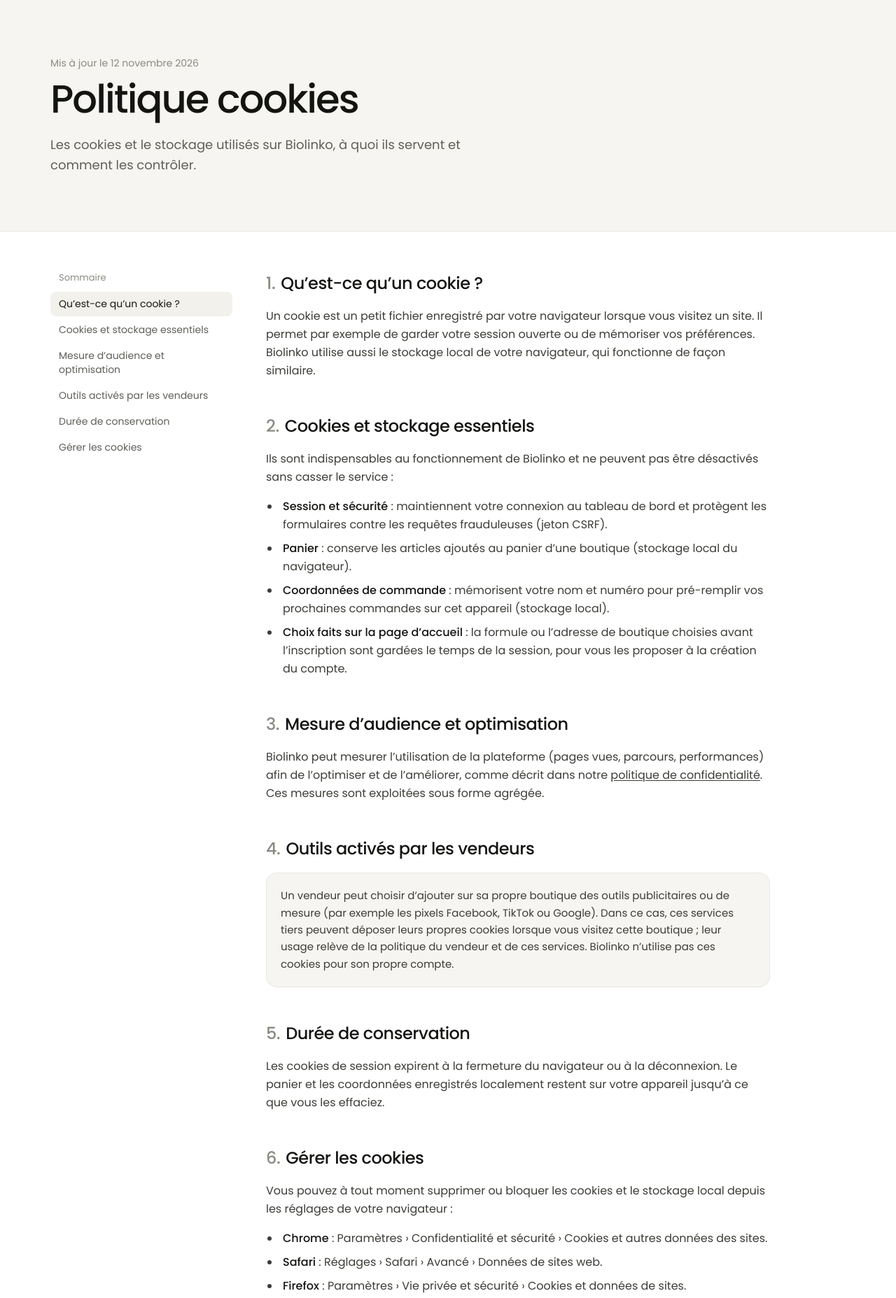
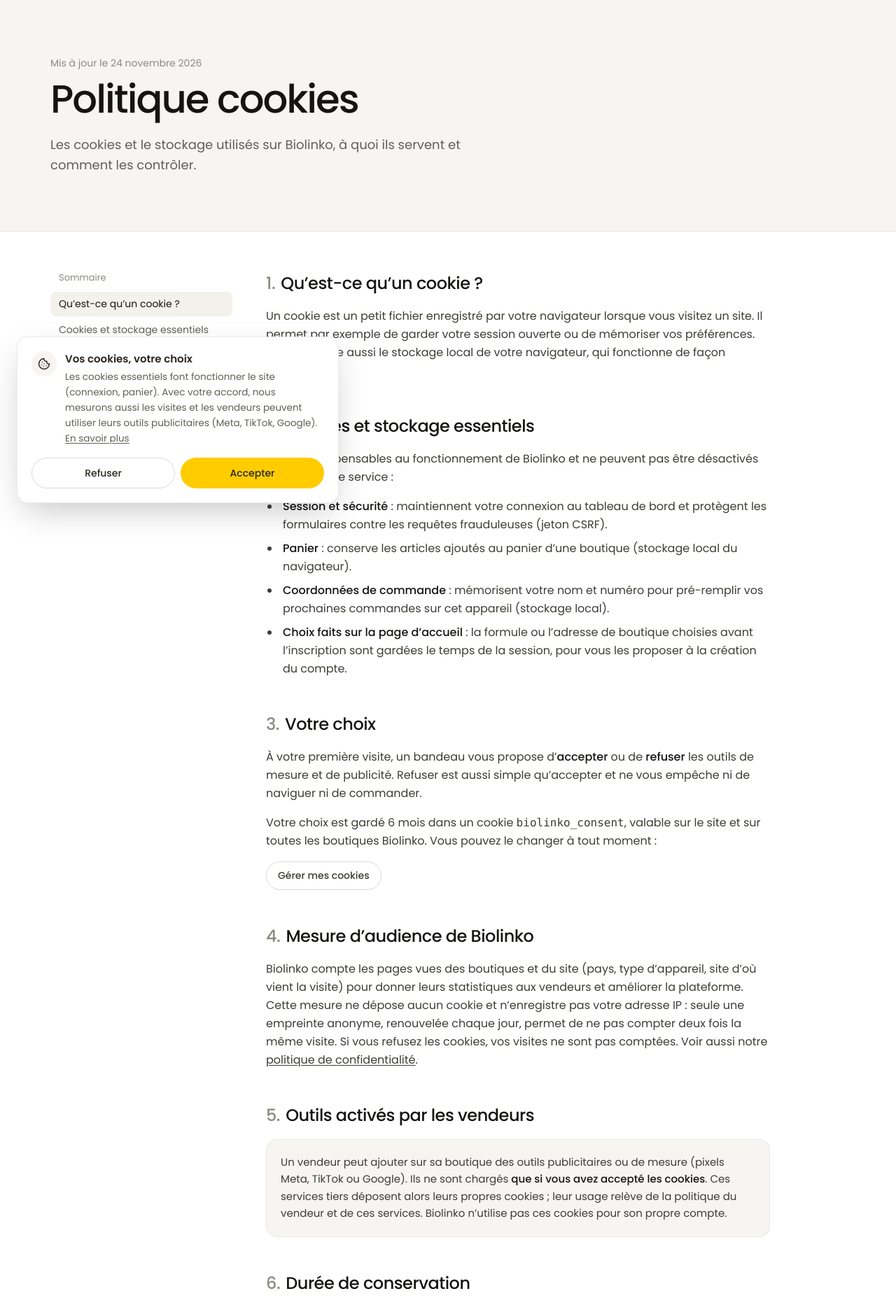
Before and after one commit to Franck-Dimitri/biolinko, a Laravel app: page /politique-des-cookies in a window 1280 px wide. Shown: the part 65-1920 px from the top of the page at 70% size. Run offline with Laravel 12, Linux system fonts and the light colour scheme; style sheets or scripts are compiled from the project's sources; some libraries are stand-ins or nearby versions.

Commit message:
feat(cookies): bandeau de consentement et blocs de chargement
- Bandeau accepter / refuser sur les pages publiques, choix gardé 6 mois sur toutes les boutiques
- Pixels Meta, TikTok et Google des vendeurs chargés seulement après accord
- Visiteurs qui refusent non comptés dans la mesure des visites
- Politique cookies mise à jour, bouton « Gérer mes cookies », lien dans le pied des boutiques
- Blocs de chargement : navigations lentes du tableau de bord et des boutiques, photos, premier affichage

```diff
--- a/app/Http/Middleware/TrackVisit.php
+++ b/app/Http/Middleware/TrackVisit.php
@@ -47,7 +47,7 @@ class TrackVisit
         }
         $name = (string) $request->route()?->getName();
         $page = self::PAGES[$name] ?? ($name === 'welcome' || str_starts_with($name, 'site.') ? 'site' : null);
-        if (! $page || TemplateStats::isBot($request->userAgent()) || $request->has('apercu')) {
+        if (! $page || TemplateStats::isBot($request->userAgent()) || $request->has('apercu') || $request->cookie('biolinko_consent') === 'refused') {
             return null;
         }
 
--- a/bootstrap/app.php
+++ b/bootstrap/app.php
@@ -29,6 +29,9 @@ return Application::configure(basePath: dirname(__DIR__))
             HandleInertiaRequests::class,
             LogoutBannedUser::class,
         ]);
+
+        // Choix cookies du visiteur : écrit par le navigateur, lu tel quel par le serveur
+        $middleware->encryptCookies(except: ['biolinko_consent']);
 
         $middleware->alias([
             'role' => EnsureUserHasRole::class,
--- a/resources/css/app.css
+++ b/resources/css/app.css
@@ -70,3 +70,24 @@
 .animate-marquee:hover {
     animation-play-state: paused;
 }
+
+
+/* Blocs de chargement : translucides, suivent la couleur du texte (lisibles sur fond clair comme sombre) */
+.skel {
+    background-color: currentColor;
+    opacity: 0.07;
+    animation: skel-pulse 1.4s ease-in-out infinite;
+}
+img.skel-img {
+    background-color: rgba(127, 127, 127, 0.14);
+    animation: skel-img 1.4s ease-in-out infinite;
+}
+@keyframes skel-pulse {
+    50% { opacity: 0.14; }
+}
+@keyframes skel-img {
+    50% { background-color: rgba(127, 127, 127, 0.24); }
+}
+@media (prefers-reduced-motion: reduce) {
+    .skel, img.skel-img { animation: none; }
+}
--- /dev/null
+++ b/resources/js/Components/CookieBanner.jsx
@@ -0,0 +1,54 @@
+import { router } from '@inertiajs/react';
+import { AnimatePresence, motion } from 'framer-motion';
+import { Cookie } from 'lucide-react';
+import { useEffect, useState } from 'react';
+import { getConsent, setConsent } from '@/Components/consent';
+import { contrastColor } from '@/Components/Storefront/theme';
+
+// Pages publiques où le bandeau s'affiche (pas le tableau de bord ni l'administration)
+const PUBLIC = ['Welcome', 'Site/', 'Legal/', 'Storefront/', 'Payment/', 'OrderTracking/', 'Errors/'];
+const isPublic = (component = '') => PUBLIC.some((p) => component === p || component.startsWith(p));
+
+/** Bandeau de consentement : accepter ou refuser les outils de mesure et de publicité. */
+export default function CookieBanner({ initialPage }) {
+    const [page, setPage] = useState(initialPage);
+    const [open, setOpen] = useState(false);
+
+    useEffect(() => {
+        setOpen(getConsent() === null);
+        const offNav = router.on('navigate', (e) => setPage(e.detail.page));
+        const reopen = () => setOpen(true);
+        window.addEventListener('biolinko:consent-open', reopen);
+        return () => { offNav(); window.removeEventListener('biolinko:consent-open', reopen); };
+    }, []);
+
+    const choose = (value) => { setConsent(value); setOpen(false); };
+    const color = page?.props?.store?.theme_color || '#FFCC00';
+    const show = open && isPublic(page?.component);
+    const policy = typeof route === 'function' ? route('legal.cookies') : '/politique-des-cookies';
+
+    return (
+        <AnimatePresence>
+            {show && (
+                <motion.div role="dialog" aria-live="polite" aria-label="Cookies"
+                    initial={{ opacity: 0, y: 24 }} animate={{ opacity: 1, y: 0 }} exit={{ opacity: 0, y: 24 }} transition={{ duration: 0.3, ease: [0.22, 1, 0.36, 1] }}
+                    className="fixed inset-x-4 bottom-4 z-[70] mx-auto max-w-[460px] rounded-2xl border border-black/[0.08] bg-white p-5 font-sans text-[#2B2620] shadow-[0_18px_50px_-12px_rgba(0,0,0,0.25)] sm:left-6 sm:right-auto sm:mx-0">
+                    <div className="flex items-start gap-3">
+                        <span className="flex h-9 w-9 shrink-0 items-center justify-center rounded-full bg-[#F6F5F1]"><Cookie className="h-[18px] w-[18px]" /></span>
+                        <div className="min-w-0">
+                            <p className="text-[15px] font-semibold">Vos cookies, votre choix</p>
+                            <p className="mt-1 text-[13.5px] leading-relaxed text-[#5F5E58]">
+                                Les cookies essentiels font fonctionner le site (connexion, panier). Avec votre accord, nous mesurons aussi les visites et les vendeurs peuvent utiliser leurs outils publicitaires (Meta, TikTok, Google).{' '}
+                                <a href={policy} className="underline underline-offset-2 hover:text-[#2B2620]">En savoir plus</a>
+                            </p>
+                        </div>
+                    </div>
+                    <div className="mt-4 grid grid-cols-2 gap-2">
+                        <button type="button" onClick={() => choose('refused')} className="h-11 rounded-full border border-black/15 text-[14px] font-medium hover:border-black/40 active:scale-[0.98]">Refuser</button>
+                        <button type="button" onClick={() => choose('accepted')} style={{ backgroundColor: color, color: contrastColor(color) }} className="h-11 rounded-full text-[14px] font-medium hover:brightness-95 active:scale-[0.98]">Accepter</button>
+                    </div>
+                </motion.div>
+            )}
+        </AnimatePresence>
+    );
+}
--- a/resources/js/Components/Storefront/Design/Chrome.jsx
+++ b/resources/js/Components/Storefront/Design/Chrome.jsx
@@ -128,7 +128,7 @@ export function DesignFooter({ store, design, variant, demo = false }) {
     );
     const legal = (
         <div className="ft-b">
-            <span>© {new Date().getFullYear()} {store.name} · <a href={route('legal.terms')}>Conditions</a> · <a href={route('legal.privacy')}>Confidentialité</a></span>
+            <span>© {new Date().getFullYear()} {store.name} · <a href={route('legal.terms')}>Conditions</a> · <a href={route('legal.privacy')}>Confidentialité</a> · <a href={route('legal.cookies')}>Cookies</a></span>
             {!demo && <button type="button" onClick={() => setReporting(true)}><Flag /> Signaler cette boutique</button>}
             <a href={appLink('/')}>Boutique créée avec <b>Biolinko</b></a>
         </div>
--- a/resources/js/Components/Storefront/ProductCard.jsx
+++ b/resources/js/Components/Storefront/ProductCard.jsx
@@ -1,3 +1,4 @@
+import { useEffect, useRef, useState } from 'react';
 import { motion } from 'framer-motion';
 import { Heart, Package, Plus } from 'lucide-react';
 import { EASE_OUT } from '@/Components/UI/Motion';
@@ -21,8 +22,20 @@ export function ProductImage({ src, alt, className = '', sizes = '(min-width: 10
             </div>
         );
     }
+    return <LoadingImg src={src} alt={alt} sizes={sizes} className={className} />;
+}
+
+/** Photo avec un bloc de chargement tant qu'elle n'est pas arrivée (réseau lent). */
+function LoadingImg({ src, alt, sizes, className }) {
+    const [loaded, setLoaded] = useState(false);
+    const ref = useRef(null);
+    useEffect(() => { setLoaded(!!ref.current?.complete && ref.current.naturalWidth > 0); }, [src]);
     const srcSet = imageSrcSet(src);
-    return <img src={src} srcSet={srcSet} sizes={srcSet ? sizes : undefined} alt={alt} loading="lazy" className={`object-cover ${className}`} />;
+    return (
+        <img ref={ref} src={src} srcSet={srcSet} sizes={srcSet ? sizes : undefined} alt={alt} loading="lazy"
+            onLoad={() => setLoaded(true)} onError={() => setLoaded(true)}
+            className={`object-cover transition-opacity duration-300 ${loaded ? 'opacity-100' : 'skel-img'} ${className}`} />
+    );
 }
 
 export default function ProductCard({ product, storeSlug, primaryColor, primaryTextColor, onAdd, onWishlist, isWished = false, badge = null }) {
--- a/resources/js/Components/Storefront/pixels.js
+++ b/resources/js/Components/Storefront/pixels.js
@@ -1,6 +1,20 @@
 // Pixels publicitaires du vendeur (Meta, TikTok, Google). Chargés une fois par page, jamais en aperçu
-// ni pour le vendeur lui-même, pour ne pas fausser ses statistiques.
+// ni pour le vendeur lui-même, pour ne pas fausser ses statistiques. Uniquement si le visiteur a accepté les cookies.
+import { getConsent } from '@/Components/consent';
+
 const ids = { fb: null, tt: null, ga: null };
+let pending = null; // boutique en attente du choix du visiteur
+
+if (typeof window !== 'undefined') {
+    window.addEventListener('biolinko:consent', (e) => {
+        if (e.detail === 'accepted' && pending) {
+            const store = pending;
+            pending = null;
+            initPixels(store);
+            track('PageView');
+        }
+    });
+}
 
 const clean = {
     fb: (v) => (/^\d{6,20}$/.test(v || '') ? v : null),
@@ -17,6 +31,10 @@ function addScript(src) {
 
 export function initPixels(store, { disabled = false } = {}) {
     if (typeof window === 'undefined' || disabled || !store) return;
+    if (getConsent() !== 'accepted') {
+        pending = store;
+        return;
+    }
 
     const fb = clean.fb(store.facebook_pixel_id);
     if (fb && !ids.fb) {
@@ -52,7 +70,7 @@ const TT_NAMES = { ViewContent: 'ViewContent', AddToCart: 'AddToCart', InitiateC
 
 /** Événement standard : PageView, ViewContent, AddToCart, InitiateCheckout, Purchase. value en FCFA. */
 export function track(event, { value, id, name } = {}) {
-    if (typeof window === 'undefined') return;
+    if (typeof window === 'undefined' || getConsent() !== 'accepted') return;
     const data = value != null ? { value: Number(value), currency: 'XAF' } : {};
     try {
         if (ids.fb && window.fbq) window.fbq('track', event, { ...data, ...(id ? { content_ids: [String(id)], content_type: 'product' } : {}) });
--- /dev/null
+++ b/resources/js/Components/UI/Skeleton.jsx
@@ -0,0 +1,63 @@
+import { router } from '@inertiajs/react';
+import { useEffect, useState } from 'react';
+
+/** Bloc de chargement translucide. */
+export function Skel({ className = '' }) {
+    return <div aria-hidden="true" className={`skel rounded-xl ${className}`} />;
+}
+
+/**
+ * Vrai quand une navigation vers une autre page dure plus de `delay` ms
+ * (pas pour les filtres ou rechargements partiels, qui gardent la page affichée).
+ */
+export function useSlowNavigation(delay = 250) {
+    const [slow, setSlow] = useState(false);
+    useEffect(() => {
+        let timer = null;
+        const offStart = router.on('start', (e) => {
+            const v = e.detail.visit;
+            if (v.method !== 'get' || v.preserveState === true || v.only?.length || v.prefetch) return;
+            clearTimeout(timer);
+            timer = setTimeout(() => setSlow(true), delay);
+        });
+        const offFinish = router.on('finish', () => { clearTimeout(timer); setSlow(false); });
+        return () => { clearTimeout(timer); offStart(); offFinish(); };
+    }, [delay]);
+    return slow;
+}
+
+/** Page de tableau de bord en cours de chargement : titre, chiffres clés, deux cartes. */
+export function DashboardSkeleton() {
+    return (
+        <div role="status" aria-label="Chargement" className="space-y-6 text-[#141412]">
+            <div className="space-y-2"><Skel className="h-7 w-56" /><Skel className="h-4 w-80 max-w-full" /></div>
+            <div className="grid gap-4 sm:grid-cols-2 xl:grid-cols-4">
+                {[0, 1, 2, 3].map((i) => <Skel key={i} className="h-[108px] rounded-3xl" />)}
+            </div>
+            <div className="grid gap-4 lg:grid-cols-3">
+                <Skel className="h-72 rounded-3xl lg:col-span-2" />
+                <Skel className="h-72 rounded-3xl" />
+            </div>
+            <Skel className="h-56 rounded-3xl" />
+        </div>
+    );
+}
+
+/** Page de boutique en cours de chargement : bannière et grille de produits (couleurs du thème). */
+export function StorefrontPageSkeleton() {
+    return (
+        <div role="status" aria-label="Chargement" className="space-y-8">
+            <Skel className="h-56 rounded-[var(--r,16px)] sm:h-72" />
+            <Skel className="h-6 w-48" />
+            <div className="grid grid-cols-2 gap-x-4 gap-y-8 sm:grid-cols-3 lg:grid-cols-4">
+                {Array.from({ length: 8 }).map((_, i) => (
+                    <div key={i} className="space-y-3">
+                        <Skel className="aspect-[4/5] rounded-[var(--r,16px)]" />
+                        <Skel className="h-4 w-4/5" />
+                        <Skel className="h-4 w-1/2" />
+                    </div>
+                ))}
+            </div>
+        </div>
+    );
+}
--- /dev/null
+++ b/resources/js/Components/consent.js
@@ -0,0 +1,30 @@
+/**
+ * Choix du visiteur sur les cookies non essentiels (mesure et publicité) : 'accepted', 'refused' ou null.
+ * Gardé 6 mois dans un cookie lisible par le serveur, partagé entre toutes les boutiques <nom>.biolinko.store.
+ */
+export const CONSENT_COOKIE = 'biolinko_consent';
+const MAX_AGE = 60 * 60 * 24 * 182;
+let storeDomain = null;
+
+export function configureConsent(site) {
+    storeDomain = site?.store_domain || null;
+}
+
+export function getConsent() {
+    if (typeof document === 'undefined') return null;
+    const m = document.cookie.match(new RegExp(`(?:^|; )${CONSENT_COOKIE}=(accepted|refused)`));
+    return m ? m[1] : null;
+}
+
+export function setConsent(value) {
+    const host = window.location.hostname;
+    const domain = storeDomain && host.endsWith(`.${storeDomain}`) ? `; domain=.${storeDomain}` : '';
+    const secure = window.location.protocol === 'https:' ? '; secure' : '';
+    document.cookie = `${CONSENT_COOKIE}=${value}; max-age=${MAX_AGE}; path=/; samesite=lax${domain}${secure}`;
+    window.dispatchEvent(new CustomEvent('biolinko:consent', { detail: value }));
+}
+
+/** Rouvre le bandeau (lien « Gérer mes cookies »). */
+export function openConsent() {
+    window.dispatchEvent(new Event('biolinko:consent-open'));
+}
--- a/resources/js/Layouts/AuthenticatedLayout.jsx
+++ b/resources/js/Layouts/AuthenticatedLayout.jsx
@@ -1,5 +1,6 @@
 import { Link, usePage } from '@inertiajs/react';
 import { useEffect, useState } from 'react';
+import { DashboardSkeleton, useSlowNavigation } from '@/Components/UI/Skeleton';
 import { AnimatePresence, motion } from 'framer-motion';
 import { toast } from 'sonner';
 import AppToaster from '@/Components/UI/AppToaster';
@@ -212,6 +213,7 @@ function TopBar({ user, store }) {
 }
 
 export default function AuthenticatedLayout({ header, children }) {
+    const loading = useSlowNavigation();
     const { auth, flash } = usePage().props;
     const user = auth.user;
     const store = usePage().props.store || user.store;
@@ -279,7 +281,7 @@ export default function AuthenticatedLayout({ header, children }) {
                             <span className="shrink-0 font-medium underline underline-offset-4">Ajouter</span>
                         </Link>
                     )}
-                    {children}
+                    {loading ? <DashboardSkeleton /> : children}
                 </main>
             </div>
         </div>
--- a/resources/js/Layouts/StorefrontLayout.jsx
+++ b/resources/js/Layouts/StorefrontLayout.jsx
@@ -14,6 +14,7 @@ import { fontsHref } from '@/Components/Storefront/Design/tokens';
 import { storeTheme } from '@/Components/Storefront/Design/theme';
 import { PatternBand } from '@/Components/Storefront/Design/ui';
 import '@/Components/Storefront/Design/storefront.css';
+import { StorefrontPageSkeleton, useSlowNavigation } from '@/Components/UI/Skeleton';
 
 export default function StorefrontLayout({
     store,
@@ -29,6 +30,7 @@ export default function StorefrontLayout({
     fullBleed = false,
     patternBand = false,
 }) {
+    const loading = useSlowNavigation();
     // Vitrine : en-tête et pied de page du template, sinon ceux d'origine (template « Classique »)
     // Template : ses variables (couleurs, polices, arrondis) s'appliquent à tout le parcours d'achat
     const theme = storeTheme(store);
@@ -114,8 +116,8 @@ export default function StorefrontLayout({
 
             {/* MAIN CONTENT AREA */}
             {patternBand && <PatternBand design={design} />}
-            <main className={fullBleed ? 'w-full flex-1' : 'mx-auto w-full max-w-[1200px] flex-1 space-y-12 px-5 py-8 lg:px-8'}>
-                {children}
+            <main className={fullBleed && !loading ? 'w-full flex-1' : 'mx-auto w-full max-w-[1200px] flex-1 space-y-12 px-5 py-8 lg:px-8'}>
+                {loading ? <StorefrontPageSkeleton /> : children}
             </main>
 
             {/* PIED DE PAGE : celui du template, sinon celui d'origine */}
--- a/resources/js/Pages/Legal/Cookies.jsx
+++ b/resources/js/Pages/Legal/Cookies.jsx
@@ -1,5 +1,6 @@
 import { Link } from '@inertiajs/react';
 import LegalLayout, { Note } from '@/Layouts/LegalLayout';
+import { openConsent } from '@/Components/consent';
 
 const sections = [
     {
@@ -25,10 +26,21 @@ const sections = [
         ),
     },
     {
+        id: 'choix',
+        title: 'Votre choix',
+        body: (
+            <>
+                <p>À votre première visite, un bandeau vous propose d’<strong>accepter</strong> ou de <strong>refuser</strong> les outils de mesure et de publicité. Refuser est aussi simple qu’accepter et ne vous empêche ni de naviguer ni de commander.</p>
+                <p>Votre choix est gardé 6 mois dans un cookie <code>biolinko_consent</code>, valable sur le site et sur toutes les boutiques Biolinko. Vous pouvez le changer à tout moment :</p>
+                <p><button type="button" onClick={openConsent} className="rounded-full border border-black/15 px-4 py-2 text-[14px] font-medium hover:border-black/40">Gérer mes cookies</button></p>
+            </>
+        ),
+    },
+    {
         id: 'mesure',
-        title: 'Mesure d’audience et optimisation',
+        title: 'Mesure d’audience de Biolinko',
         body: (
-            <p>Biolinko peut mesurer l’utilisation de la plateforme (pages vues, parcours, performances) afin de l’optimiser et de l’améliorer, comme décrit dans notre <Link href={route('legal.privacy')} className="underline underline-offset-2">politique de confidentialité</Link>. Ces mesures sont exploitées sous forme agrégée.</p>
+            <p>Biolinko compte les pages vues des boutiques et du site (pays, type d’appareil, site d’où vient la visite) pour donner leurs statistiques aux vendeurs et améliorer la plateforme. Cette mesure ne dépose aucun cookie et n’enregistre pas votre adresse IP : seule une empreinte anonyme, renouvelée chaque jour, permet de ne pas compter deux fois la même visite. Si vous refusez les cookies, vos visites ne sont pas comptées. Voir aussi notre <Link href={route('legal.privacy')} className="underline underline-offset-2">politique de confidentialité</Link>.</p>
         ),
     },
     {
@@ -36,7 +48,7 @@ const sections = [
         title: 'Outils activés par les vendeurs',
         body: (
             <Note>
-                Un vendeur peut choisir d’ajouter sur sa propre boutique des outils publicitaires ou de mesure (par exemple les pixels Facebook, TikTok ou Google). Dans ce cas, ces services tiers peuvent déposer leurs propres cookies lorsque vous visitez cette boutique ; leur usage relève de la politique du vendeur et de ces services. Biolinko n’utilise pas ces cookies pour son propre compte.
+                Un vendeur peut ajouter sur sa boutique des outils publicitaires ou de mesure (pixels Meta, TikTok ou Google). Ils ne sont chargés <strong>que si vous avez accepté les cookies</strong>. Ces services tiers déposent alors leurs propres cookies ; leur usage relève de la politique du vendeur et de ces services. Biolinko n’utilise pas ces cookies pour son propre compte.
             </Note>
         ),
     },
@@ -44,7 +56,7 @@ const sections = [
         id: 'duree',
         title: 'Durée de conservation',
         body: (
-            <p>Les cookies de session expirent à la fermeture du navigateur ou à la déconnexion. Le panier et les coordonnées enregistrés localement restent sur votre appareil jusqu’à ce que vous les effaciez.</p>
+            <p>Les cookies de session expirent à la fermeture du navigateur ou à la déconnexion. Votre choix sur les cookies est gardé 6 mois, puis le bandeau vous est proposé à nouveau. Le panier et les coordonnées enregistrés localement restent sur votre appareil jusqu’à ce que vous les effaciez.</p>
         ),
     },
     {
@@ -69,7 +81,7 @@ export default function Cookies() {
         <LegalLayout
             title="Politique cookies"
             intro="Les cookies et le stockage utilisés sur Biolinko, à quoi ils servent et comment les contrôler."
-            updatedAt="12 novembre 2026"
+            updatedAt="24 novembre 2026"
             sections={sections}
         />
     );
--- a/resources/js/app.jsx
+++ b/resources/js/app.jsx
@@ -5,6 +5,8 @@ import { createInertiaApp } from '@inertiajs/react';
 import { resolvePageComponent } from 'laravel-vite-plugin/inertia-helpers';
 import { createRoot, hydrateRoot } from 'react-dom/client';
 import { configureStoreUrls } from '@/Components/Storefront/storeUrl';
+import CookieBanner from '@/Components/CookieBanner';
+import { configureConsent } from '@/Components/consent';
 
 const appName = import.meta.env.VITE_APP_NAME || 'Laravel';
 
@@ -18,12 +20,13 @@ createInertiaApp({
         ),
     setup({ el, App, props }) {
         configureStoreUrls(props.initialPage?.props?.site);
+        configureConsent(props.initialPage?.props?.site);
         if (import.meta.env.SSR) {
             hydrateRoot(el, <App {...props} />);
             return;
         }
 
-        createRoot(el).render(<App {...props} />);
+        createRoot(el).render(<><App {...props} /><CookieBanner initialPage={props.initialPage} /></>);
     },
     progress: {
         color: '#F59E0B',
--- a/resources/views/app.blade.php
+++ b/resources/views/app.blade.php
@@ -27,5 +27,20 @@
     </head>
     <body class="font-sans antialiased text-slate-900 bg-[#F8FAFC]">
         @inertia
+        {{-- Blocs de chargement tant que la page n'est pas affichée (réseau lent, sans rendu serveur) --}}
+        <style>
+            .boot-skel{display:none;max-width:1200px;margin:0 auto;padding:24px 20px;color:#2B2620}
+            #app:empty~.boot-skel{display:block}
+            .boot-skel i{display:block;background:currentColor;opacity:.07;border-radius:16px;animation:boot-pulse 1.4s ease-in-out infinite}
+            .boot-skel .g{display:grid;grid-template-columns:repeat(2,1fr);gap:16px;margin-top:24px}
+            @media(min-width:768px){.boot-skel .g{grid-template-columns:repeat(4,1fr)}}
+            @keyframes boot-pulse{50%{opacity:.14}}
+            @media(prefers-reduced-motion:reduce){.boot-skel i{animation:none}}
+        </style>
+        <div class="boot-skel" role="status" aria-label="Chargement">
+            <i style="height:44px;width:160px;border-radius:999px"></i>
+            <i style="height:220px;margin-top:24px"></i>
+            <div class="g">@for ($i = 0; $i < 4; $i++)<div><i style="aspect-ratio:4/5"></i><i style="height:14px;width:80%;margin-top:12px"></i><i style="height:14px;width:50%;margin-top:8px"></i></div>@endfor</div>
+        </div>
     </body>
 </html>
```
Also changed, not shown: tests/Feature/TrafficTest.php (+10 -0 lines).
